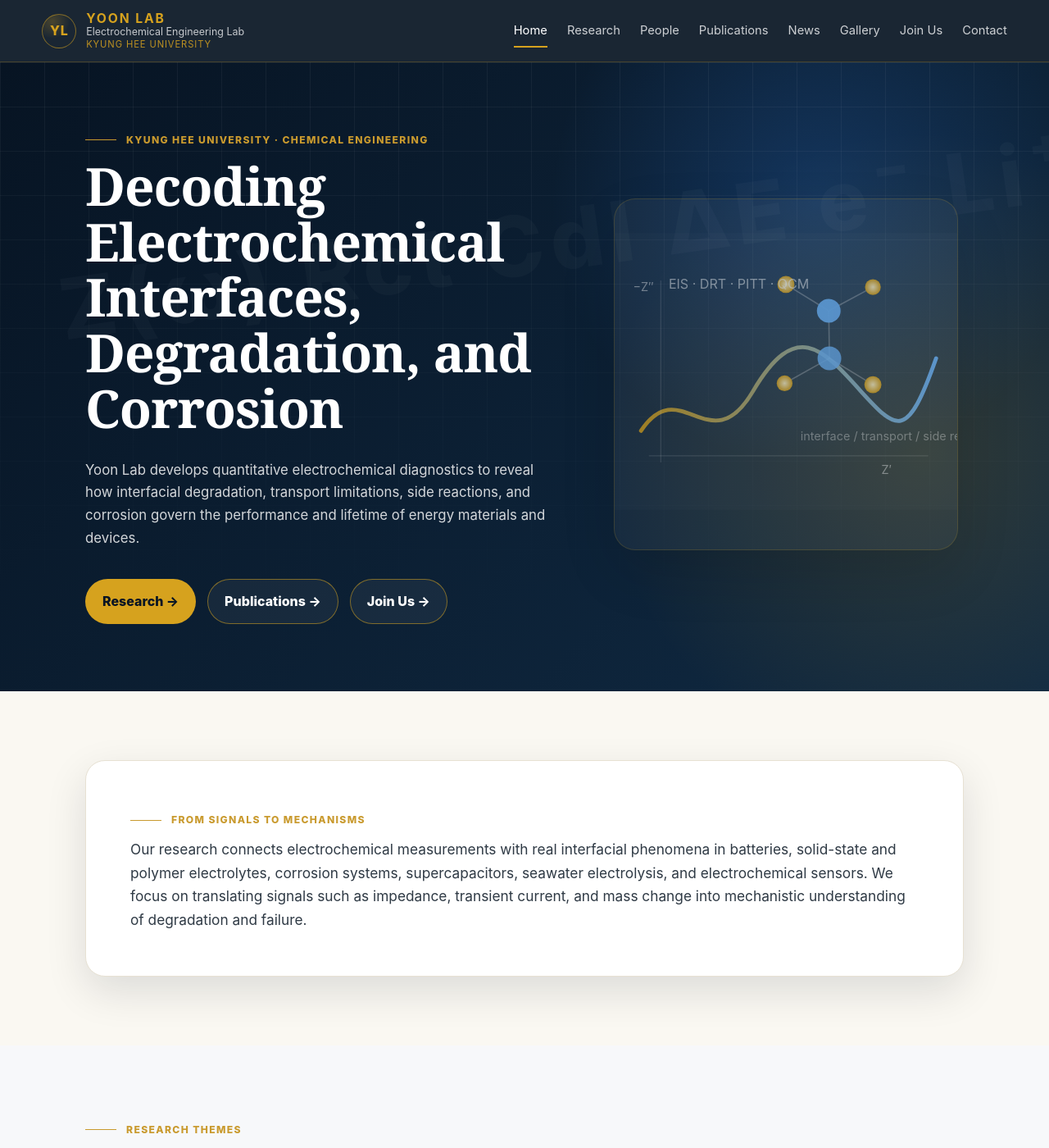
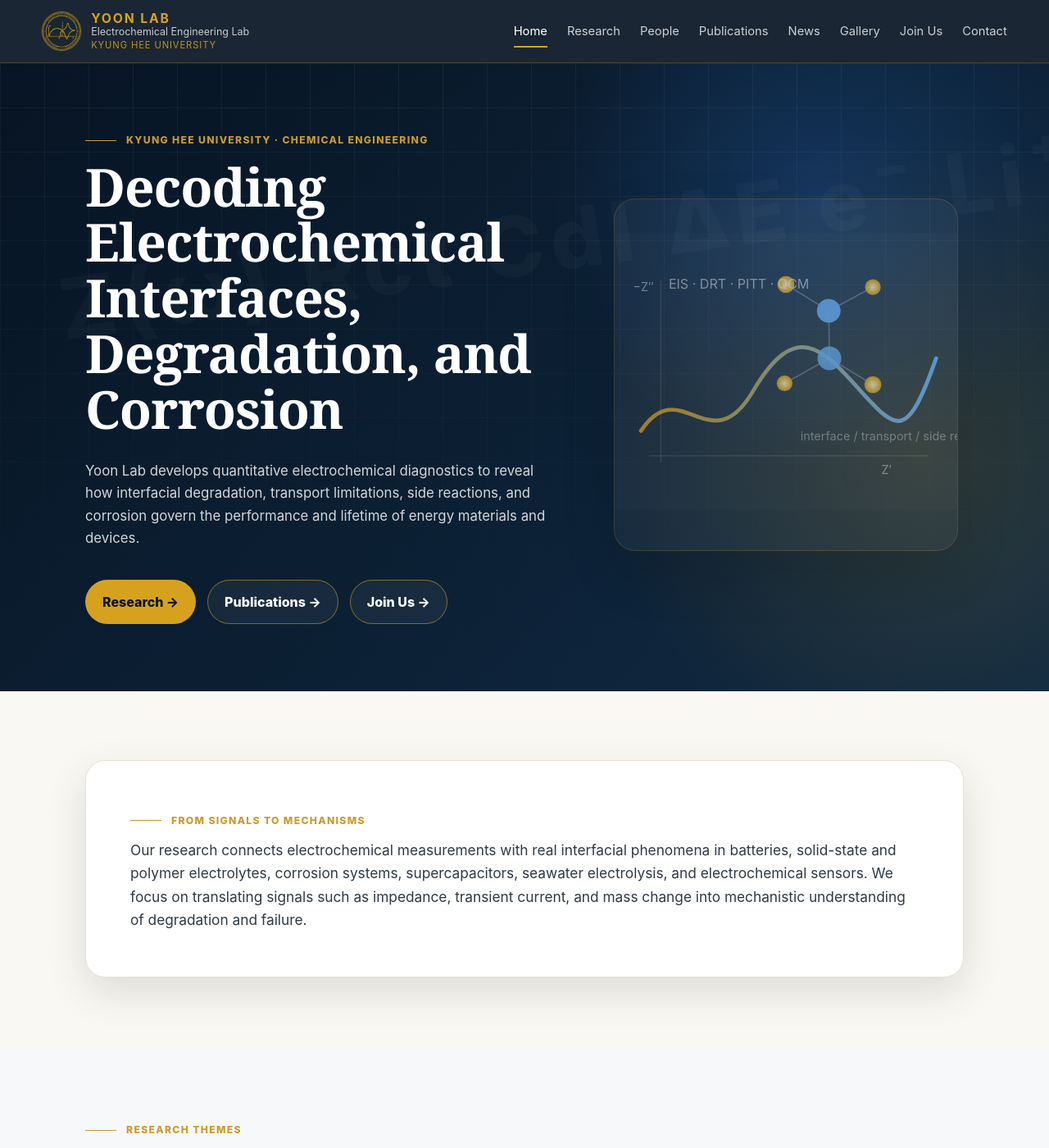
Before and after one commit to tyoon-lab/tyoon-lab.github.io, a Jekyll site: the page built from index.html, in a window 1280 px wide and 1400 px high. Shown: the whole window at 82% size. Built offline with Jekyll 4.4.1, drawn with Linux system fonts in a browser that asks for light colours.

Commit message:
logo change

```diff
--- a/_includes/header.html
+++ b/_includes/header.html
@@ -1,6 +1,8 @@
 <header class="site-header" data-header>
   <a class="brand" href="{{ '/' | relative_url }}" aria-label="Yoon Lab home">
-    <span class="brand-mark" aria-hidden="true">YL</span>
+    <span class="brand-mark brand-logo">
+  <img src="{{ '/assets/images/logo-yoonlab-mark.png' | relative_url }}" alt="Yoon Lab logo">
+</span>
     <span class="brand-text">
       <strong>YOON LAB</strong>
       <small>Electrochemical Engineering Lab</small>
--- a/assets/css/style.css
+++ b/assets/css/style.css
@@ -1109,3 +1109,48 @@ img { display: block; }
     opacity: 0.65 !important;
   }
 }
+
+
+/* === Header logo mark update ===
+   Use with:
+   <div class="brand-mark brand-logo">
+     <img src="{{ '/assets/images/logo-yoonlab-mark.png' | relative_url }}" alt="Yoon Lab logo">
+   </div>
+*/
+
+.brand-mark.brand-logo {
+  padding: 0 !important;
+  overflow: hidden !important;
+  background: transparent !important;
+  border: 1px solid rgba(214, 162, 30, 0.62) !important;
+  box-shadow: 0 0 0 1px rgba(214, 162, 30, 0.08);
+}
+
+.brand-mark.brand-logo img {
+  width: 100% !important;
+  height: 100% !important;
+  display: block !important;
+  object-fit: contain !important;
+}
+
+/* Keep the new detailed logo readable enough in the header. */
+@media (min-width: 821px) {
+  .brand-mark.brand-logo {
+    width: 48px !important;
+    height: 48px !important;
+    min-width: 48px !important;
+    min-height: 48px !important;
+  }
+}
+
+/* Mobile header already uses a larger mark; keep that size. */
+@media (max-width: 820px) {
+  .brand-mark.brand-logo {
+    width: 58px !important;
+    height: 58px !important;
+    min-width: 58px !important;
+    min-height: 58px !important;
+    max-width: 58px !important;
+    max-height: 58px !important;
+  }
+}
```
Also changed, not shown: assets/images/favicon-192.png (added), assets/images/logo-yoonlab-mark.png (added), assets/images/logo-yoonlab-mark@2x.png (added), 8 other files.
